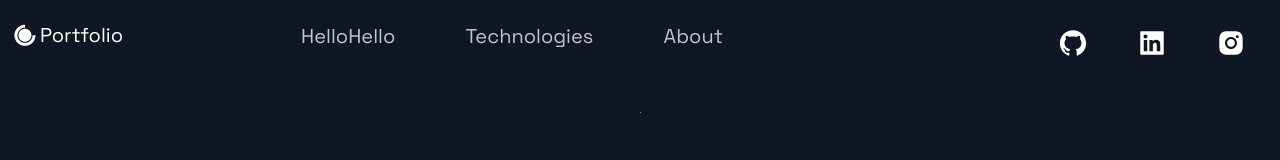
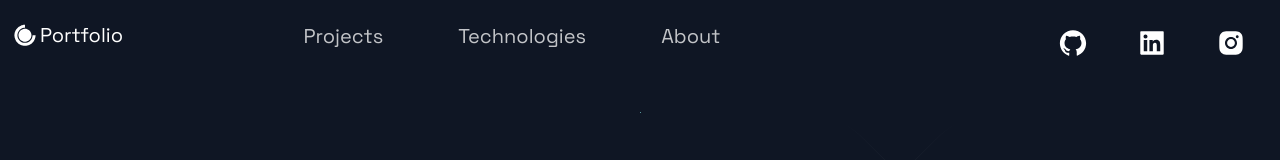
Before and after one commit to Matthew-503/Project_Porfolio, a Next.js app: page / in a window 1280 px wide. Shown: the top 160 px of the page. Built offline with nearby package versions, Linux system fonts and the light colour scheme.

Commit message:
Update Navbar.js

```diff
--- a/src/components/Navbar/Navbar.js
+++ b/src/components/Navbar/Navbar.js
@@ -22,7 +22,7 @@ const Navbar = () => (
     <Div2>
       <li>
         <Link href="#projects">
-          <NavLink>HelloHello</NavLink>
+          <NavLink>Projects</NavLink>
         </Link>
       </li>
       <li>
```
